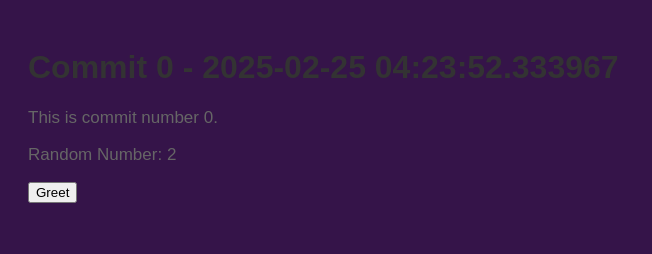
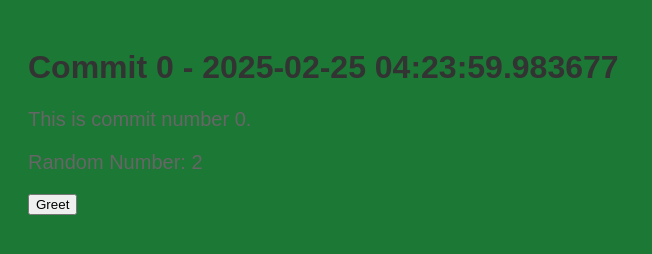
Before and after one commit to broilermares3/myrep-repo-20250225042336, a plain HTML site: page index.html in a window 1280 px wide. Shown: the whole page, without its empty margins (0-652 px from the left). Drawn offline with Linux system fonts and the light colour scheme.

Commit message:
📝 Commit 0 with HTML, CSS, and JS

```diff
--- a/index.html
+++ b/index.html
@@ -2,11 +2,11 @@
     <!DOCTYPE html>
     <html>
     <head>
-        <title>Commit 0 - 2025-02-25 04:23:52.333967</title>
+        <title>Commit 0 - 2025-02-25 04:23:59.983677</title>
         <link rel="stylesheet" href="style.css">
     </head>
     <body>
-        <h1>Commit 0 - 2025-02-25 04:23:52.333967</h1>
+        <h1>Commit 0 - 2025-02-25 04:23:59.983677</h1>
         <p>This is commit number 0.</p>
         <p>Random Number: 2</p>
         <button onclick="greet()">Greet</button>
--- a/style.css
+++ b/style.css
@@ -1,7 +1,7 @@
 
     body {
         font-family: Arial, sans-serif;
-        background-color: #351449;
+        background-color: #1c7835;
         padding: 20px;
     }
     h1 {
@@ -9,5 +9,5 @@
     }
     p {
         color: #666;
-        font-size: 17px;
+        font-size: 20px;
     }
```
